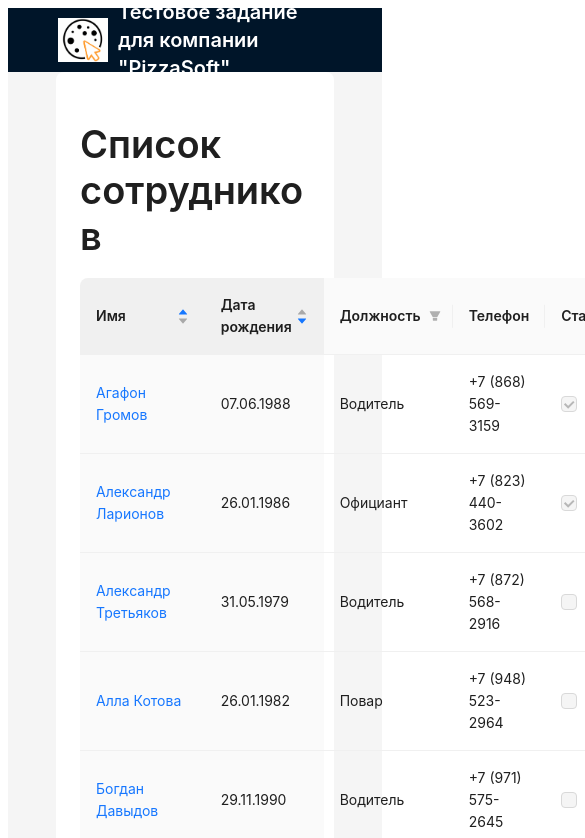
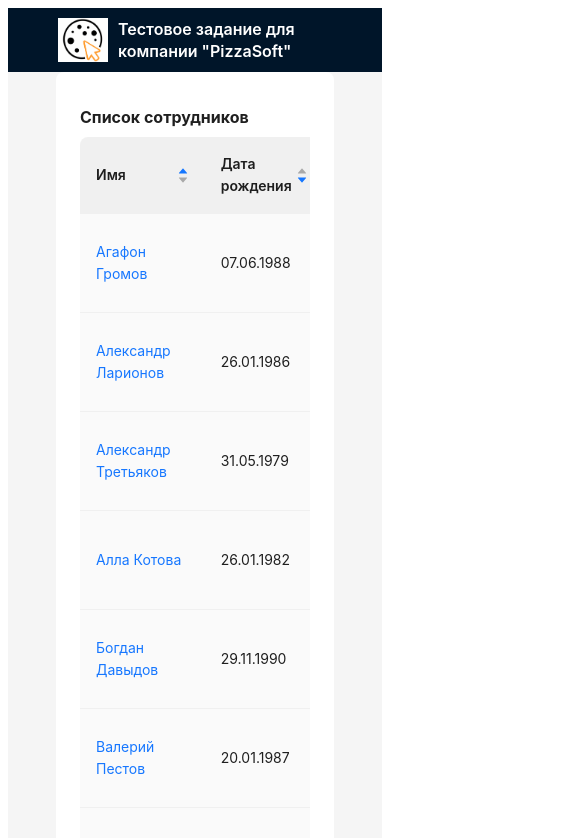
Before and after one commit to Otec-S/pizza-soft-test, a React (Vite) app: page / in a window 390 px wide. Shown: the top 838 px of the page, 585 px wide, since content can reach past the window. Built offline with nearby package versions, Linux system fonts and the light colour scheme.

Commit message:
feat поправил адаптив хедера и заголовков страниц

```diff
--- a/src/components/header/header.scss
+++ b/src/components/header/header.scss
@@ -15,5 +15,10 @@
   .antheader-title {
     color: $fontColor;
     margin: 0;
+    font-size: $pageTitleFontSizeM;
+
+    @media (max-width: 768px) {
+      font-size: $pageTitleFontSizeS;
+    }
   }
 }
--- a/src/components/header/header.tsx
+++ b/src/components/header/header.tsx
@@ -3,6 +3,7 @@ import logo from "../../assets/logoPizzaSoft.png";
 import { Link } from "react-router-dom";
 import Title from "antd/es/typography/Title";
 import "./header.scss";
+import "../../variables.scss";
 
 const AntHeader = () => {
   const { Header } = Layout;
@@ -11,7 +12,7 @@ const AntHeader = () => {
     <Link to="/">
       <Header className="antheader">
         <img src={logo} alt="PizzaSoft" className="antheader-logo" />
-        <Title level={4} className="antheader-title">
+        <Title level={4} className="antheader-title page-title">
           Тестовое задание для компании "PizzaSoft"
         </Title>
       </Header>
--- a/src/pages/employee-add/employee-add.tsx
+++ b/src/pages/employee-add/employee-add.tsx
@@ -4,7 +4,7 @@ import { IEmployee } from "../../types/employeesTypes";
 import { useAppDispatch } from "../../hooks/redux";
 import { useNavigate } from "react-router-dom";
 import EmployeeForm from "../../components/employee-form/employee-form";
-import Title from "antd/es/typography/Title";
+import "../../variables.scss";
 
 const EmployeeAdd: React.FC = () => {
   const dispatch = useAppDispatch();
@@ -31,7 +31,7 @@ const EmployeeAdd: React.FC = () => {
 
   return (
     <>
-      <Title>Добавление новых сотрудников</Title>
+      <h1 className="page-title">Добавление новых сотрудников</h1>
       <EmployeeForm onFinish={onFinish} initialValues={initialValues} />
     </>
   );
--- a/src/pages/employee-edit/employee-edit.tsx
+++ b/src/pages/employee-edit/employee-edit.tsx
@@ -4,7 +4,7 @@ import { IEmployee } from "../../types/employeesTypes";
 import { useAppDispatch, useAppSelector } from "../../hooks/redux";
 import { useNavigate, useParams } from "react-router-dom";
 import EmployeeForm from "../../components/employee-form/employee-form";
-import Title from "antd/es/typography/Title";
+import "../../variables.scss";
 
 const EmployeeEdit: React.FC = () => {
   const dispatch = useAppDispatch();
@@ -52,7 +52,7 @@ const EmployeeEdit: React.FC = () => {
 
   return (
     <>
-      <Title>Изменение данных о сотрудниках</Title>
+      <h1 className="page-title">Изменение данных о сотрудниках</h1>
       <EmployeeForm onFinish={onFinish} initialValues={initialValues} />
     </>
   );
--- a/src/pages/employees-list/employees-list.tsx
+++ b/src/pages/employees-list/employees-list.tsx
@@ -5,7 +5,7 @@ import { EmployeeRole, IEmployee } from "../../types/employeesTypes";
 import convertToISO from "../../helpers/convertToISO";
 import { Link, useNavigate } from "react-router-dom";
 import { useAppSelector } from "../../hooks/redux";
-import Title from "antd/es/typography/Title";
+import "../../variables.scss";
 
 const columns: TableColumnsType<IEmployee> = [
   {
@@ -107,7 +107,8 @@ const EmployeesList: React.FC = () => {
 
   return (
     <>
-      <Title>Список сотрудников</Title>
+      <h1 className="page-title">Список сотрудников</h1>
+      <div className="table-width-wrapper">
         <Table
           rowKey="id"
           columns={columns}
@@ -115,6 +116,7 @@ const EmployeesList: React.FC = () => {
           onChange={onChange}
           showSorterTooltip={{ target: "sorter-icon" }}
         />
+      </div>
       <Space>
         <Button type="primary" onClick={handleEmployeeButtonClick}>
           Добавить сотрудника
--- a/src/variables.scss
+++ b/src/variables.scss
@@ -1,3 +1,22 @@
 $paddingSize: 24px;
 $fontColor: white;
 $minHeightCalc: "calc(100vh - 147px)";
+$pageTitleFontSizeL: 2rem;
+$pageTitleFontSizeM: 1.5rem;
+$pageTitleFontSizeS: 1rem;
+
+.page-title {
+  font-size: $pageTitleFontSizeL;
+
+  @media (max-width: 768px) {
+    font-size: $pageTitleFontSizeM;
+  }
+
+  @media (max-width: 480px) {
+    font-size: $pageTitleFontSizeS;
+  }
+}
+
+.table-width-wrapper {
+  overflow-x: auto;
+}
```
Lines whose indentation alone changed are shown as unchanged.
